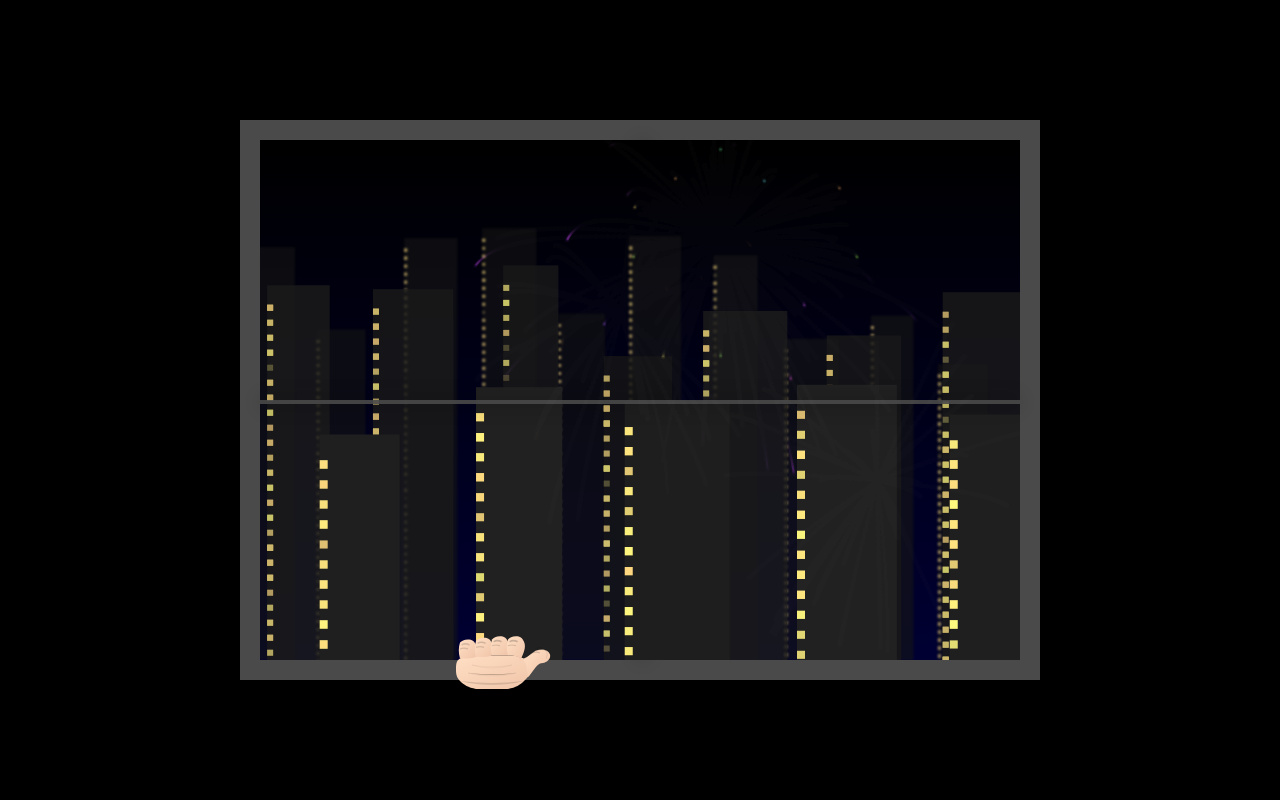
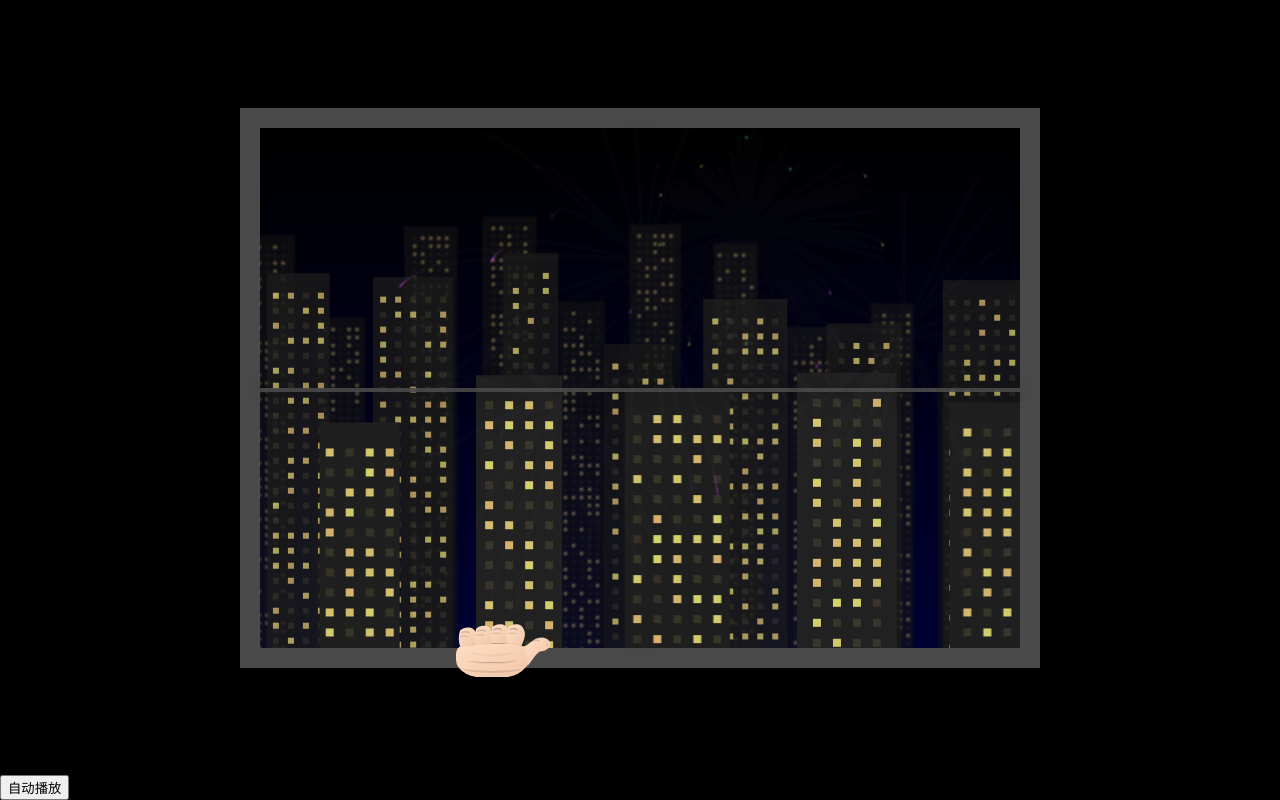
Before and after one commit to wave4y/wave4y.github.io, a plain HTML site: page index.html in a window 1280 px wide. Drawn offline with Linux system fonts and the light colour scheme.

Commit message:
Add files via upload
Fix bugs

```diff
--- a/index.html
+++ b/index.html
@@ -17,6 +17,7 @@
         overflow: hidden;
         font-family: sans-serif;
       }
+
       .window-container {
         flex: 1;
         display: flex;
@@ -25,6 +26,7 @@
         background: #000;
         position: relative;
       }
+
       .window-frame {
         position: relative;
         width: min(800px, 90vw);
@@ -34,6 +36,7 @@
         background: #222;
         overflow: visible;
       }
+
       .window-frame::before,
       .window-frame::after {
         content: "";
@@ -54,6 +57,7 @@
         right: 0;
         height: 4px;
       }
+
       .city-view {
         position: absolute;
         top: 0;
@@ -62,6 +66,7 @@
         bottom: 0;
         overflow: hidden;
       }
+
       #fireworksCanvas {
         position: absolute;
         top: 0;
@@ -69,6 +74,7 @@
         pointer-events: none;
         z-index: 999;
       }
+
       .hand-holder {
         position: absolute;
         bottom: 15px;
@@ -81,21 +87,26 @@
         gap: 100px;
         pointer-events: none;
       }
+
       .hand-holder svg {
         width: 200px;
         height: auto;
         transform: scale(0.8) translateY(50%);
       }
+
       .left-hand {
         transform: translateY(20px);
       }
+
       .window {
         transition: opacity 0.5s ease-in-out;
         transform-origin: center;
         vector-effect: non-scaling-stroke;
       }
+
       .window.light-on {
       }
+
       .buildings {
         will-change: transform;
         position: relative;
@@ -111,39 +122,49 @@
         width: 100vw;
         height: 100%;
       }
+
       .buildings-group:first-child {
         left: 0;
       }
+
       .buildings-group:last-child {
         left: 100vw;
       }
+
       .buildings.building-far {
         opacity: 0.6;
         filter: blur(1px);
       }
+
       .buildings.building-mid {
         opacity: 0.8;
         z-index: 2;
       }
+
       .buildings.building-near {
         opacity: 1;
         z-index: 3;
       }
+
       .buildings rect {
         transition: transform 0.5s;
       }
+
       .building-layer {
         position: absolute;
         width: 100%;
         height: 100%;
         overflow: hidden;
       }
+
       .building-layer.far {
         z-index: 1;
       }
+
       .building-layer.mid {
         z-index: 2;
       }
+
       .building-layer.near {
         z-index: 3;
       }
@@ -168,12 +189,16 @@
               height="100%"
               fill="url(#skyGradient)"
             />
+
             <g class="building-layer far"></g>
+
             <g class="building-layer mid"></g>
+
             <g class="building-layer near"></g>
           </svg>
         </div>
         <canvas id="fireworksCanvas"></canvas>
+
         <div class="hand-holder" id="handHolder">
           <svg class="right-hand" viewBox="0 0 200 200">
             <defs>
@@ -190,6 +215,7 @@
                 <stop offset="100%" stop-color="rgba(0,0,0,0.1)" />
               </linearGradient>
             </defs>
+
             <path
               d="
                 M 40,180
@@ -205,6 +231,7 @@
                 Z"
               fill="url(#skinGradient)"
             />
+
             <path
               d="
                 M 30,160
@@ -218,6 +245,7 @@
               stroke-width="1"
               fill="none"
             />
+
             <path
               d="
                 M 20,142
@@ -229,6 +257,7 @@
                 Z"
               fill="url(#skinGradient)"
             />
+
             <path
               d="
                 M 40,140
@@ -240,6 +269,7 @@
                 Z"
               fill="url(#skinGradient)"
             />
+
             <path
               d="
                 M 60,138
@@ -251,6 +281,7 @@
                 Z"
               fill="url(#skinGradient)"
             />
+
             <path
               d="
                 M 80,138
@@ -262,6 +293,7 @@
                 Z"
               fill="url(#skinGradient)"
             />
+
             <path
               d="
                 M 100,142
@@ -274,6 +306,7 @@
                 Z"
               fill="url(#skinGradient)"
             />
+
             <path
               d="
                 M 115,132
@@ -283,6 +316,7 @@
               stroke-width="1.5"
               fill="none"
             />
+
             <path
               d="
                 M 128,132
@@ -292,6 +326,7 @@
               stroke-width="1"
               fill="none"
             />
+
             <path
               d="
                 M 22,125 C 25,123 28,123 32,125
@@ -304,6 +339,7 @@
               stroke-width="2"
               fill="none"
             />
+
             <path
               d="
                 M 20,130 Q 25,128 30,130
@@ -316,6 +352,7 @@
               stroke-width="1.5"
               fill="none"
             />
+
             <path
               d="
                 M 20,170
@@ -331,6 +368,11 @@
         </div>
       </div>
     </div>
+
+    <div class="mode-panel">
+      <button class="auto-mode-btn active">自动播放</button>
+    </div>
+
     <script>
       const canvas = document.getElementById("fireworksCanvas");
       const ctx = canvas.getContext("2d");
@@ -340,12 +382,14 @@
       function random(min, max) {
         return Math.random() * (max - min) + min;
       }
+
       function resizeCanvas() {
         canvas.width = windowFrame.clientWidth;
         canvas.height = windowFrame.clientHeight;
       }
       window.addEventListener("resize", resizeCanvas);
       resizeCanvas();
+
       Fireworks.init(canvas, ctx);
 
       const buildingLayers = {
@@ -397,6 +441,7 @@
           "g"
         );
         building.classList.add("building-with-windows");
+
         const width = random(layer.widthRange.min, layer.widthRange.max);
         let height;
 
@@ -411,6 +456,7 @@
         } else {
           height = random(layer.heightRange.min, layer.heightRange.max);
         }
+
         const windowFrame = document.querySelector(".window-frame");
         const frameHeight = windowFrame.clientHeight;
         const y = frameHeight - height;
@@ -455,6 +501,7 @@
               startY +
               row * wConfig.spacing +
               (wConfig.spacing - wConfig.size) / 2;
+
             windowRect.setAttribute("x", wx);
             windowRect.setAttribute("y", wy);
             windowRect.setAttribute("width", wConfig.size);
@@ -465,13 +512,16 @@
             );
             windowRect.style.opacity = "0.1";
             windowRect.classList.add("window");
+
             if (Math.random() < wConfig.lightProbability) {
               windowRect.classList.add("light-on");
               windowRect.style.opacity = "0.8";
             }
+
             windowGroup.appendChild(windowRect);
           }
         }
+
         building.appendChild(windowGroup);
         return { building, width };
       }
@@ -494,6 +544,7 @@
         mid: [],
         near: [],
       };
+
       function initializeBuildings() {
         Object.entries(buildingLayers).forEach(([type, layer]) => {
           const layerGroup = document.querySelector(`.building-layer.${type}`);
@@ -502,9 +553,13 @@
             "g"
           );
           buildingsGroup.classList.add("buildings", `building-${type}`);
+
           let currentX = -window.innerWidth;
           while (currentX < window.innerWidth * 1.5) {
-            const { building, width } = generateBuildingWithWindows(layer);
+            const { building, width } = generateBuildingWithWindows(
+              layer,
+              /* x= */ 0
+            );
 
             buildingsGroup.appendChild(building);
 
@@ -517,13 +572,16 @@
             const spacing = random(layer.spacing.min, layer.spacing.max);
             currentX += width + spacing;
           }
+
           layerGroup.appendChild(buildingsGroup);
         });
       }
+
       initializeBuildings();
 
       function setupWindowLights() {
         const windows = document.querySelectorAll(".window");
+
         function toggleRandomWindow() {
           const toggleCount = Math.floor(Math.random() * 20) + 20;
           for (let i = 0; i < toggleCount; i++) {
@@ -533,9 +591,11 @@
             randomWindow.style.opacity = isLightOn ? "0.8" : "0.1";
           }
         }
+
         function randomDelay() {
           return Math.random() * 800 + 200;
         }
+
         function scheduleNextToggle() {
           setTimeout(() => {
             toggleRandomWindow();
@@ -546,11 +606,13 @@
         let offsetFar = 0;
         let offsetMid = 0;
         let offsetNear = 0;
+
         const speedFar = 0.3;
         const speedMid = 0.5;
         const speedNear = 0.8;
 
         let farGroup, midGroup, nearGroup;
+
         function setupBuildingRefs() {
           farGroup = document.querySelector(".buildings.building-far");
           midGroup = document.querySelector(".buildings.building-mid");
@@ -565,11 +627,13 @@
           updateLayer("far", offsetFar, speedFar);
           updateLayer("mid", offsetMid, speedMid);
           updateLayer("near", offsetNear, speedNear);
+
           requestAnimationFrame(moveBuildings);
         }
         function updateLayer(layerName, offsetVal, layerSpeed) {
           const dataArr = buildingsData[layerName];
           if (!dataArr.length) return;
+
           const layerConfig = buildingLayers[layerName];
           const screenW = window.innerWidth;
 
@@ -591,6 +655,7 @@
               layerConfig.spacing.max
             );
             const newX = last.x + last.width + spacing;
+
             const { building, width } = generateBuildingWithWindows(
               layerConfig,
               0
@@ -623,8 +688,10 @@
             window.style.opacity = "0.8";
           }
         });
+
         scheduleNextToggle();
       }
+
       setupWindowLights();
     </script>
   </body>
```
